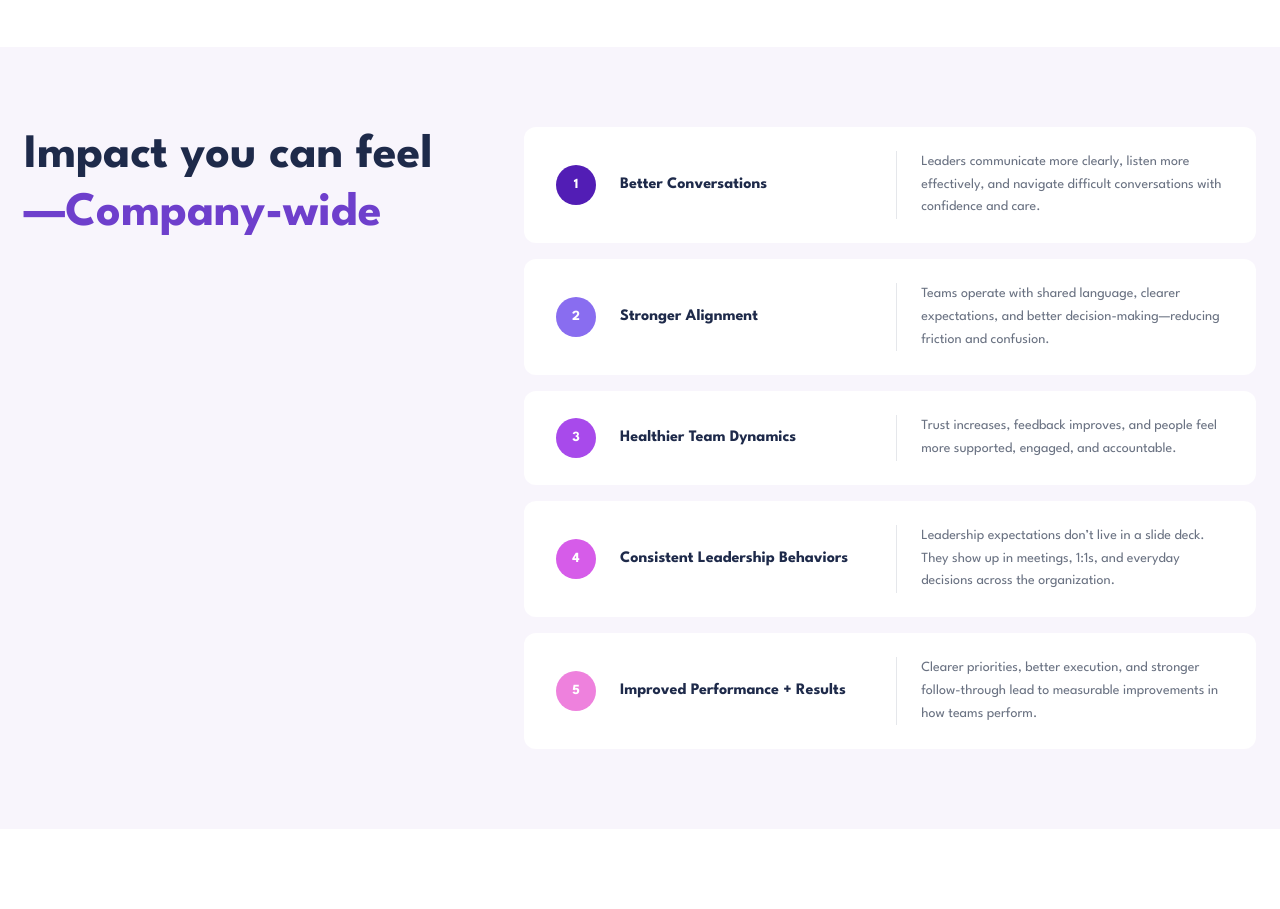
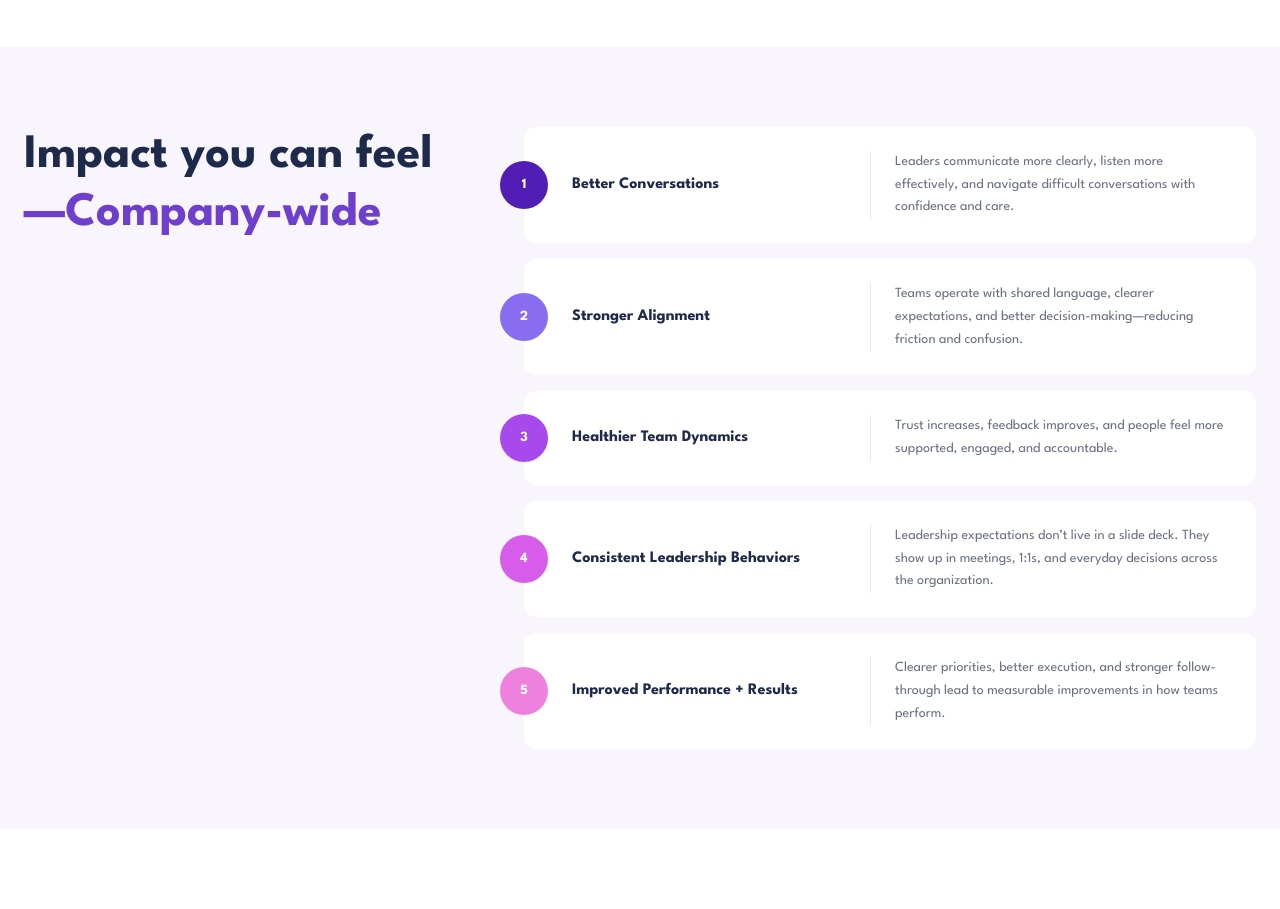
Before and after one commit to stevearntz/campfire-website, a Next.js app: page / in a window 1280 px wide. Shown: the part 5340-6249 px from the top of the page. Built offline with nearby package versions, Linux system fonts and the light colour scheme; no server answers.

Commit message:
Position number circles overlapping left edge of cards

```diff
--- a/app/page.tsx
+++ b/app/page.tsx
@@ -437,10 +437,10 @@ export default function Home() {
                 return (
                 <div
                   key={impact.title}
-                  className="bg-white rounded-xl grid grid-cols-1 md:grid-cols-[auto_1fr_1px_1.2fr] items-center gap-5 md:gap-6 px-8 py-6"
+                  className="relative bg-white rounded-xl grid grid-cols-1 md:grid-cols-[1fr_1px_1.2fr] items-center gap-5 md:gap-6 pl-12 pr-8 py-6"
                 >
                   <div
-                    className="w-10 h-10 rounded-full text-white text-sm font-bold flex items-center justify-center shrink-0"
+                    className="absolute left-0 top-1/2 -translate-y-1/2 -translate-x-1/2 w-12 h-12 rounded-full text-white text-sm font-bold flex items-center justify-center z-10"
                     style={{ backgroundColor: circleColors[i] }}
                   >
                     {i + 1}
```
